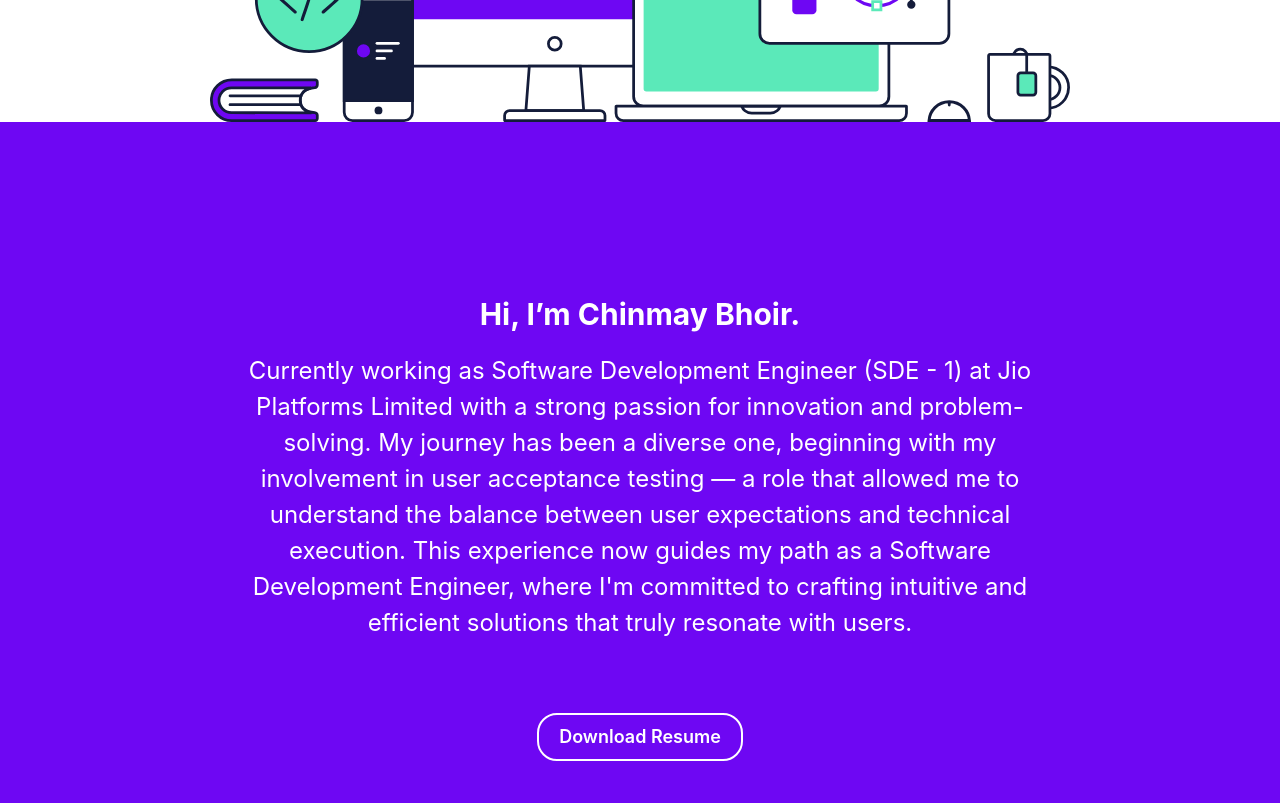
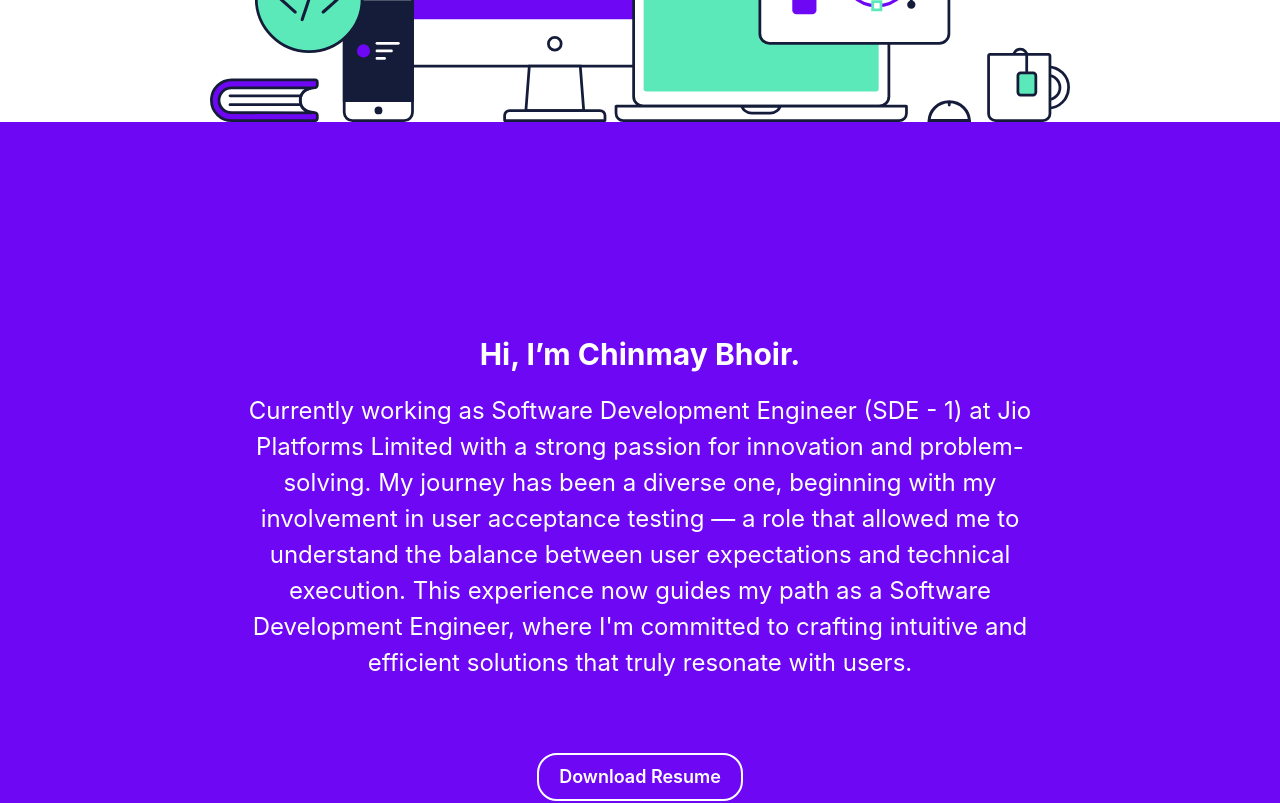
Before and after one commit to Chinmay2660/Portfolio, a React (Create React App) app: page / in a window 1280 px wide. Shown: the part 920-1723 px from the top of the page. Built offline with nearby package versions, Linux system fonts and the light colour scheme.

Commit message:
fixed sizes

```diff
--- a/src/Components/About/About.jsx
+++ b/src/Components/About/About.jsx
@@ -17,8 +17,8 @@ const About = () => {
             textAlign="center"
             backgroundColor="#6e07f3"
             color="#ffffff"
-            height={{ base: '90vh', md: '90vh', lg: '90vh', xl: '100vh' }}
-            padding={{ base: '1rem 1rem 1rem', md: '2rem 2rem 2rem', lg: '3rem 3rem 3rem', xl: '5rem' }}
+            height={{ base: '90vh', md: '90vh', lg: '100vh', xl: '110vh' }}
+            padding={{ base: '1rem', md: '2rem', lg: '1rem 3rem', xl: '3rem 4rem' }}
         >
             <Box
                 width="100%"
@@ -40,7 +40,7 @@ const About = () => {
                 </Text>
             </Box>
             <Button
-                 size="lg"
+                size="lg"
                 paddingX="5"
                 paddingY="3"
                 onClick={handleDownloadResume}
--- a/src/Components/CTA/HireMe.jsx
+++ b/src/Components/CTA/HireMe.jsx
@@ -26,7 +26,7 @@ const HireMe = () => {
         <Text fontSize={{ base: "xl", md: "xl", lg: "2xl" }} fontWeight="bold" marginRight={{ base: 0, md: 5, lg: 6 }} marginBottom={{ base: 4, md: 0 }} >
           Hiring Me?
         </Text>
-        <Text flex="1" textAlign={{ base: "center", md: "center" }}  marginRight={{ base: 0, md: 5, lg: 6 }} marginBottom={{ base: 4, md: 0 }}>
+        <Text flex="1" textAlign={{ base: "center", md: "center" }} marginRight={{ base: 0, md: 5, lg: 6 }} marginBottom={{ base: 4, md: 0 }}>
           Interested in working together? We should queue up a time to chat. I’ll buy the coffee.
         </Text>
         <Button
```
